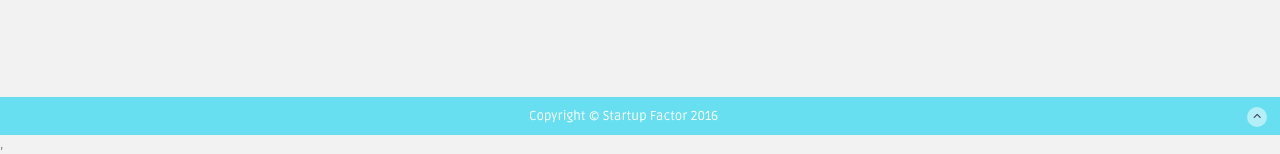
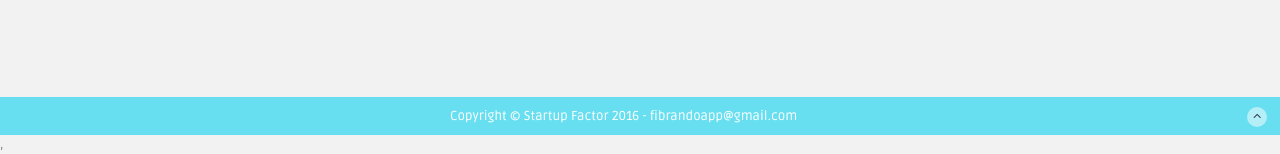
Before and after one commit to brunoliveira8/fibrando, a Django app: page /index/ in a window 1280 px wide. Shown: the part 869-1023 px from the top of the page. Run offline with Django 3.2, Linux system fonts and the light colour scheme; a user stored in the database is signed in; some libraries are stand-ins or nearby versions.

Commit message:
Altera email do fibrando

```diff
--- a/project/templates/base.html
+++ b/project/templates/base.html
@@ -194,7 +194,7 @@
     <!--footer start-->
     <footer class="site-footer">
       <div class="text-center">
-        Copyright © Startup Factor  2016
+        Copyright © Startup Factor  2016 - fibrandoapp@gmail.com
         <a href="" class="go-top">
           <i class="fa fa-angle-up"></i>
         </a>
--- a/project/templates/index.html
+++ b/project/templates/index.html
@@ -363,7 +363,7 @@
   <div class="container">
    <div class="row row-bottom-padded-sm">
     <div class="col-md-12">
-      <p class="copyright text-center">&copy; 2016 <a href="#">Startup Factor</a>. All Rights Reserved.<br> Contato: managyment@gmail.com</p>
+      <p class="copyright text-center">&copy; 2016 <a href="#">Startup Factor</a>. All Rights Reserved.<br> Contato: fibrandoapp@gmail.com</p>
     </div>
   </div>
   <div class="row">
```
Also changed, not shown: project/db.sqlite3.
